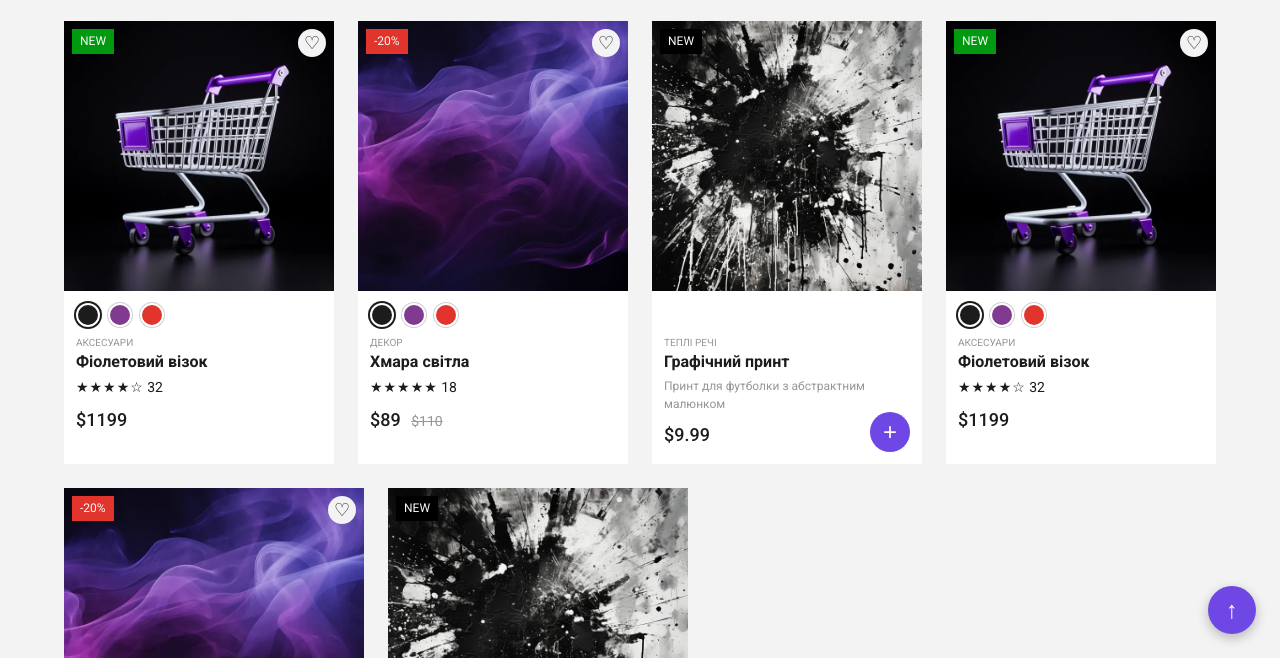
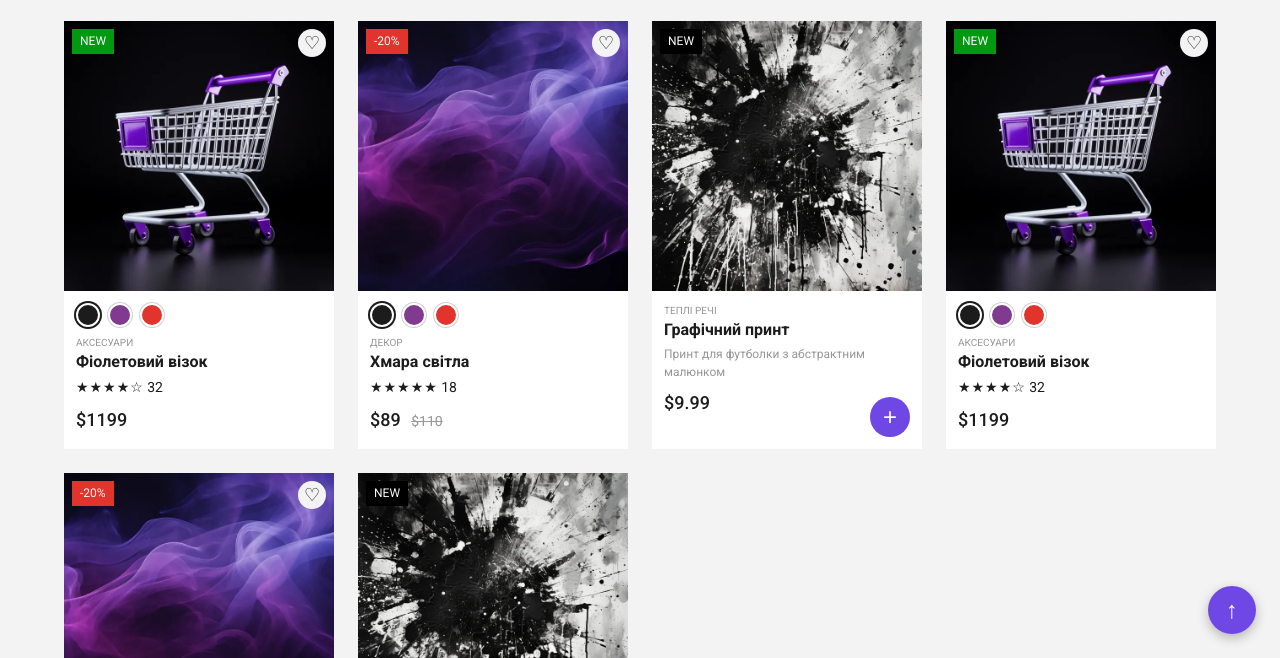
Before and after one commit to kustymenko/my-web-course, a website: page hw-07/index.html in a window 1280 px wide. Shown: the part 142-800 px from the top of the page. Drawn offline with Linux system fonts and the light colour scheme.

Commit message:
Вирівняно ширину карток, додано README і скріншоти

```diff
--- a/hw-07/style.css
+++ b/hw-07/style.css
@@ -89,8 +89,7 @@ main {
 /* Картка: relative — відносно неї позиціонуються бейдж, серце, кнопка */
 .card {
   position: relative;
-  flex: 1 1 260px;
-  max-width: 300px;
+  flex: 0 1 270px;
   overflow: hidden;
   background-color: #ffffff;
   transition:
@@ -162,6 +161,10 @@ main {
 }
 
 /* Вибір кольору: абсолютно у верхній частині блоку */
+.card--simple .card__body {
+  padding-top: 12px;
+}
+
 .swatches {
   position: absolute;
   top: 12px;
@@ -325,7 +328,6 @@ main {
 
   .card {
     flex-basis: 100%;
-    max-width: none;
   }
 
   .site-footer {
```
Also changed, not shown: hw-07/README.md (added), hw-07/screenshots/desktop.png (added), hw-07/screenshots/mobile.png (added).
